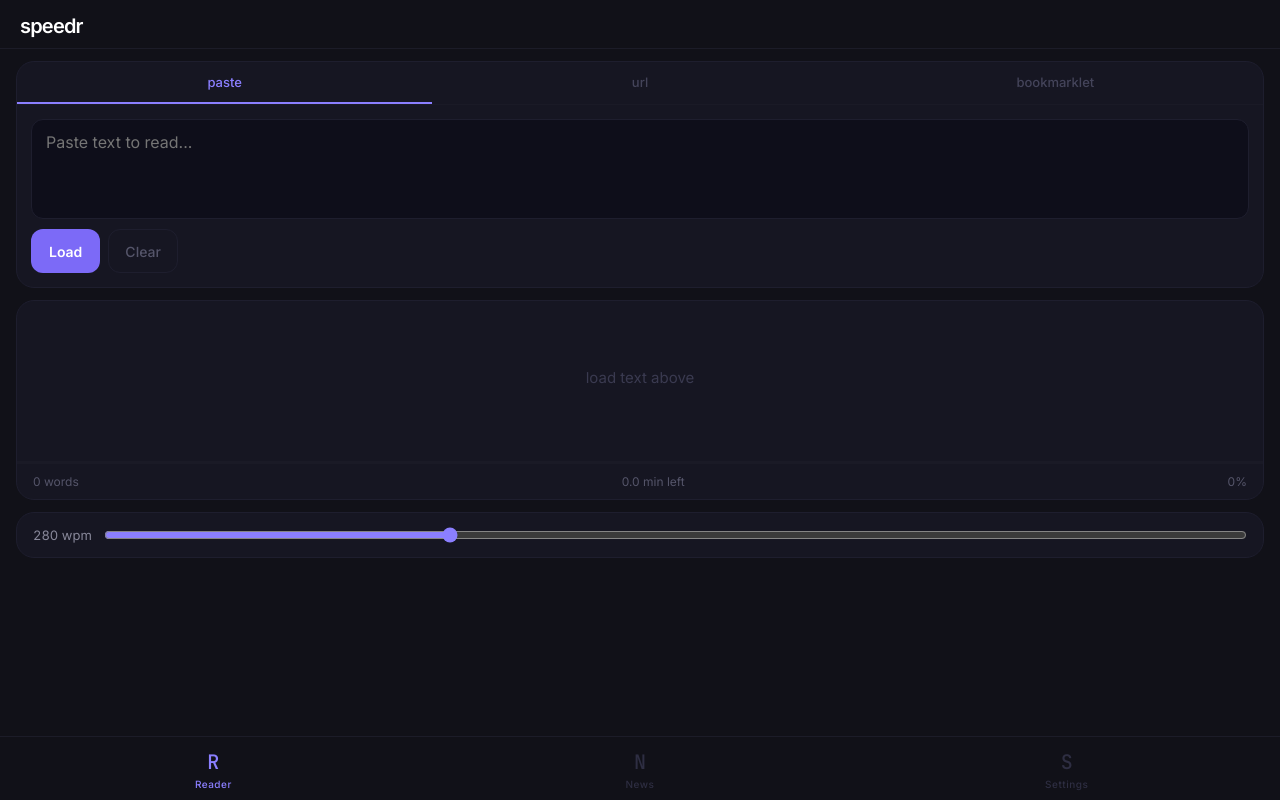
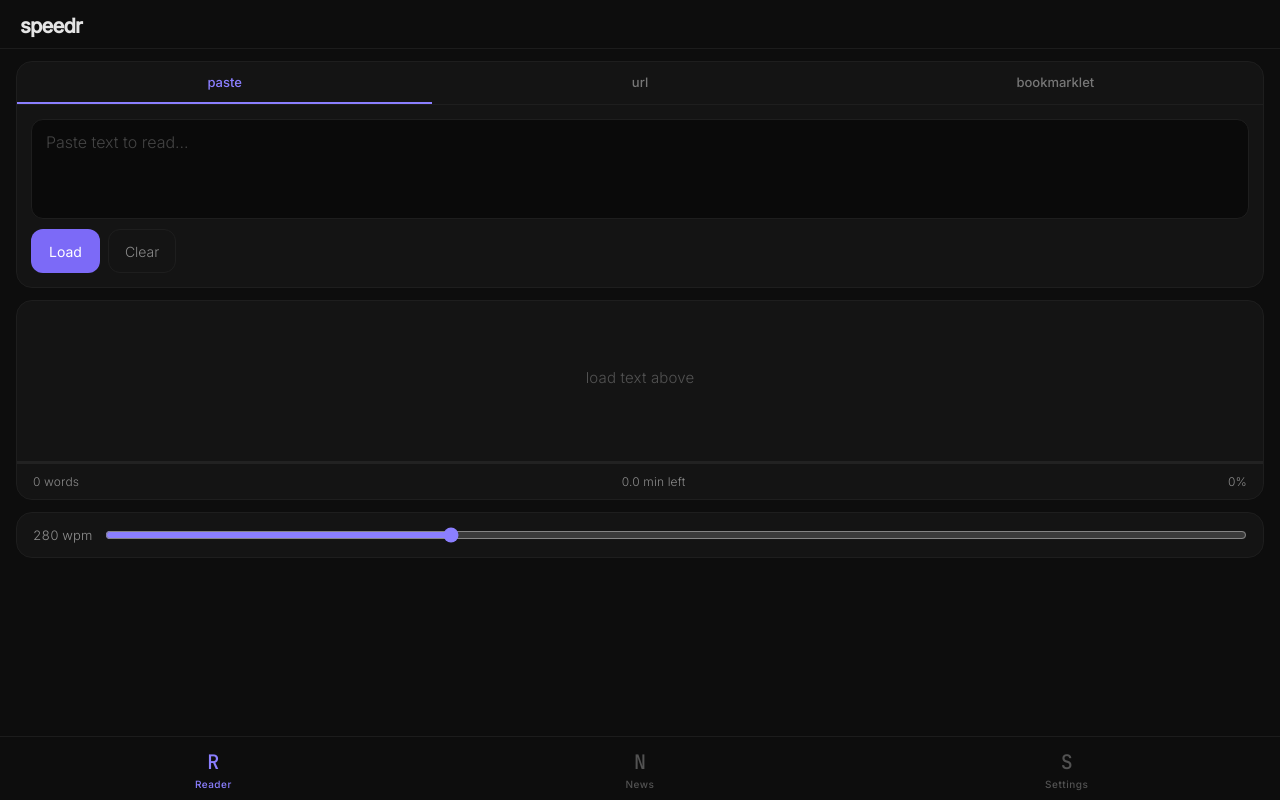
Before and after one commit to k269x9xzcd-bot/speedr, a React (Vite) app: page / in a window 1280 px wide. Built offline with nearby package versions, Linux system fonts and the light colour scheme.

Commit message:
LetoReader color palette and font weight

```diff
--- a/src/App.jsx
+++ b/src/App.jsx
@@ -26,47 +26,38 @@ const RSS2JSON = 'https://api.rss2json.com/v1/api.json?rss_url=';
 const DEFAULT_ENABLED = ALL_FEEDS.map(f => f.id);
 
 const GLOBAL_CSS = `
-  @import url('https://fonts.googleapis.com/css2?family=Inter:wght@400;500;600&family=JetBrains+Mono:wght@500&display=swap');
-  *, *::before, *::after { box-sizing: border-box; margin: 0; padding: 0; -webkit-tap-highlight-color: transparent; }
-  html { height: 100%; }
+  @import url('https://fonts.googleapis.com/css2?family=Inter:wght@300;400;500&family=JetBrains+Mono:wght@400;500&display=swap');
+  *, *::before, *::after { box-sizing:border-box; margin:0; padding:0; -webkit-tap-highlight-color:transparent; }
+  html { height:100%; }
   body {
-    height: 100%;
-    background: #111118;
-    color: #f0f0f8;
-    font-family: 'Inter', system-ui, sans-serif;
-    -webkit-font-smoothing: antialiased;
-    overscroll-behavior: none;
-    overflow: hidden;
-    position: fixed;
-    width: 100%;
-    -webkit-user-select: none;
-    user-select: none;
+    height:100%;
+    background:#0d0d0d;
+    color:#e0e0e0;
+    font-family:'Inter',system-ui,sans-serif;
+    font-weight:300;
+    letter-spacing:0.01em;
+    -webkit-font-smoothing:antialiased;
+    -moz-osx-font-smoothing:grayscale;
+    overscroll-behavior:none;
+    overflow:hidden;
+    position:fixed;
+    width:100%;
+    -webkit-user-select:none;
+    user-select:none;
   }
-  #root { height: 100%; }
-  input, textarea, button { font-family: inherit; }
-  textarea, input { -webkit-user-select: text; user-select: text; }
-  ::-webkit-scrollbar { display: none; }
-  * { scrollbar-width: none; }
-
-  @keyframes fadeIn  { from{opacity:0} to{opacity:1} }
-  @keyframes fadeOut { from{opacity:1} to{opacity:0} }
-  @keyframes slideUp { from{opacity:0;transform:translateY(10px)} to{opacity:1;transform:translateY(0)} }
-  @keyframes pulse   { 0%,100%{opacity:1} 50%{opacity:0.25} }
-
-  .slide-up { animation: slideUp 0.2s ease-out both; }
-
-  .ui-layer {
-    transition: opacity 0.35s ease, transform 0.35s ease;
-  }
-  .ui-layer.hidden {
-    opacity: 0;
-    pointer-events: none;
-    transform: translateY(-6px);
-  }
-
-  /* landscape: make reader fill viewport */
-  @media (orientation: landscape) {
-    .reader-stage { height: calc(100dvh - 120px) !important; font-size: clamp(22px, 5vh, 36px) !important; }
+  #root { height:100%; }
+  input,textarea,button { font-family:inherit; font-weight:300; }
+  textarea,input { -webkit-user-select:text; user-select:text; }
+  ::placeholder { color:#444444; }
+  ::-webkit-scrollbar { display:none; }
+  * { scrollbar-width:none; }
+  @keyframes slideUp { from{opacity:0;transform:translateY(8px)} to{opacity:1;transform:translateY(0)} }
+  @keyframes pulse { 0%,100%{opacity:1} 50%{opacity:0.15} }
+  .slide-up { animation:slideUp 0.18s ease-out both; }
+  .ui-layer { transition:opacity 0.3s ease, transform 0.3s ease; }
+  .ui-layer.hidden { opacity:0; pointer-events:none; transform:translateY(-4px); }
+  @media (orientation:landscape) {
+    .reader-stage { height:calc(100dvh - 100px) !important; }
   }
 `;
 
@@ -104,7 +95,7 @@ function OrpWord({ word }) {
   return (
     <span>
       {s.slice(0,i)}
-      <span style={{color:'#ff5c5c',fontWeight:600}}>{s[i]}</span>
+      <span style={{color:'#ff4444',fontWeight:700}}>{s[i]}</span>
       {s.slice(i+1)}{p}
     </span>
   );
@@ -168,9 +159,9 @@ function CopyButton({ text }) {
     <button onClick={copy} style={{
       marginTop:10, width:'100%', padding:'12px', border:'none',
       borderRadius:12, fontSize:14, fontWeight:600, cursor:'pointer',
-      background: copied ? '#1a3a2a' : '#1a1a2e',
+      background: copied ? '#0f2a1a' : '#222222',
       color: copied ? '#50d89a' : '#8b7fff',
-      border: '1px solid ' + (copied ? '#50d89a' : '#2a2a4a'),
+      border: '1px solid ' + (copied ? '#50d89a' : '#333333'),
       transition:'all 0.2s',
     }}>
       {copied ? 'Copied!' : 'Copy bookmarklet code'}
@@ -309,7 +300,7 @@ export default function App() {
         paddingTop:'env(safe-area-inset-top)',
         paddingLeft:'env(safe-area-inset-left)',
         paddingRight:'env(safe-area-inset-right)',
-        background:'#111118',
+        background:'#0d0d0d',
       }}>
 
         {/* TOP BAR */}
@@ -317,9 +308,9 @@ export default function App() {
           flexShrink:0,
           display:'flex',justifyContent:'space-between',alignItems:'center',
           padding:'14px 20px 10px',
-          borderBottom:'1px solid #1c1c28',
+          borderBottom:'1px solid #1c1c1c',
         }}>
-          <span style={{fontSize:20,fontWeight:600,letterSpacing:-0.8,color:'#ffffff'}}>speedr</span>
+          <span style={{fontSize:20,fontWeight:600,letterSpacing:-0.8,color:'#e5e5e5'}}>speedr</span>
           <div style={{display:'flex',gap:8}}>
             {tab==='news' && (
               <button onClick={()=>setShowSources(s=>!s)} style={showSources?pillActive:pill}>
@@ -343,11 +334,11 @@ export default function App() {
 
               {/* Input card - fades when playing */}
               <div className={`ui-layer${uiFaded?' hidden':''}`} style={card}>
-                <div style={{display:'flex',borderBottom:'1px solid #1a1a26'}}>
+                <div style={{display:'flex',borderBottom:'1px solid #1e1e1e'}}>
                   {['paste','url','bookmarklet'].map(t => (
                     <button key={t} style={{
                       flex:1,padding:'12px 0',border:'none',background:'transparent',
-                      color:inputTab===t?'#8b7fff':'#44445a',
+                      color:inputTab===t?'#8b7fff':'#777777',
                       fontSize:13,fontWeight:500,cursor:'pointer',
                       borderBottom:inputTab===t?'2px solid #8b7fff':'2px solid transparent',
                     }} onClick={()=>setInputTab(t)}>{t}</button>
@@ -373,10 +364,10 @@ export default function App() {
                       </button>
                     </div>
                     {fetchErr && <div style={{color:'#ff6b6b',fontSize:12,marginTop:8,lineHeight:1.5}}>{fetchErr}</div>}
-                    {fetching && <div style={{color:'#44445a',fontSize:12,marginTop:8,animation:'pulse 1.4s infinite'}}>Extracting article...</div>}
+                    {fetching && <div style={{color:'#737373',fontSize:12,marginTop:8,animation:'pulse 1.4s infinite'}}>Extracting article...</div>}
                   </>}
                   {inputTab==='bookmarklet' && <>
-                    <p style={{fontSize:13,color:'#55556a',lineHeight:1.7,marginBottom:12}}>
+                    <p style={{fontSize:13,color:'#8a8a8a',lineHeight:1.7,marginBottom:12}}>
                       On iPhone: bookmark any page, edit it, replace the URL with this code. Tap the button to copy it.
                     </p>
                     <textarea readOnly value={bookmarkletCode} rows={3}
@@ -409,24 +400,24 @@ export default function App() {
                   minHeight: playing ? 0 : 160,
                 }}>
                   {fetching ? (
-                    <div style={{color:'#44445a',fontSize:14,animation:'pulse 1.4s infinite'}}>loading...</div>
+                    <div style={{color:'#737373',fontSize:14,animation:'pulse 1.4s infinite'}}>loading...</div>
                   ) : !chunks.length ? (
                     <div style={{textAlign:'center'}}>
-                      <div style={{color:'#3a3a50',fontSize:15,marginBottom:8}}>load text above</div>
+                      <div style={{color:'#525252',fontSize:15,marginBottom:8}}>load text above</div>
                     </div>
                   ) : done ? (
                     <span style={{color:'#50d89a',fontSize:18,fontWeight:600}}>done</span>
                   ) : idx===0 && !playing ? (
                     <div style={{textAlign:'center'}}>
-                      <div style={{color:'#44445a',fontSize:15,marginBottom:6}}>hold to read</div>
-                      <div style={{color:'#2a2a3a',fontSize:12}}>release to pause</div>
+                      <div style={{color:'#737373',fontSize:15,marginBottom:6}}>hold to read</div>
+                      <div style={{color:'#525252',fontSize:12}}>release to pause</div>
                     </div>
                   ) : (
                     <div style={{
                       fontFamily:"'JetBrains Mono',monospace",
-                      fontSize:'clamp(26px,6.5vw,44px)',
-                      textAlign:'center',lineHeight:1.35,
-                      letterSpacing:0.5,color:'#ffffff',
+                      fontSize:'clamp(28px,7vw,48px)',
+                      textAlign:'center',lineHeight:1.3,
+                      letterSpacing:0.3,color:'#e8e8e8',
                       fontWeight:500,
                     }}>
                       <ChunkView chunk={currentChunk}/>
@@ -435,13 +426,13 @@ export default function App() {
                 </div>
 
                 {/* Progress bar */}
-                <div style={{height:3,background:'#1a1a26',flexShrink:0}}>
+                <div style={{height:3,background:'#222222',flexShrink:0}}>
                   <div style={{height:'100%',width:progress+'%',background:'#7c6af7',transition:'width 0.12s linear'}}/>
                 </div>
 
                 {/* Stats - fade when playing */}
                 <div className={`ui-layer${uiFaded?' hidden':''}`}
-                  style={{display:'flex',justifyContent:'space-between',padding:'10px 16px',fontSize:12,color:'#55556a',flexShrink:0}}>
+                  style={{display:'flex',justifyContent:'space-between',padding:'10px 16px',fontSize:12,color:'#8a8a8a',flexShrink:0}}>
                   <span>{totalWords.toLocaleString()} words</span>
                   <span>{minsLeft} min left</span>
                   <span>{Math.round(progress)}%</span>
@@ -451,7 +442,7 @@ export default function App() {
               {/* Speed slider - fades when playing */}
               <div className={`ui-layer${uiFaded?' hidden':''}`} style={{...card,padding:'14px 16px'}}>
                 <div style={{display:'flex',alignItems:'center',gap:12}}>
-                  <span style={{fontSize:13,color:'#88889a',minWidth:58,fontVariantNumeric:'tabular-nums'}}>{wpm} wpm</span>
+                  <span style={{fontSize:13,color:'#909090',minWidth:58,fontVariantNumeric:'tabular-nums'}}>{wpm} wpm</span>
                   <input type="range" min={100} max={700} step={10} value={wpm}
                     onChange={e=>setWpm(+e.target.value)}
                     style={{flex:1,accentColor:'#8b7fff',cursor:'pointer'}}/>
@@ -461,7 +452,7 @@ export default function App() {
               {/* Release hint while playing */}
               {playing && (
                 <div style={{
-                  textAlign:'center',fontSize:12,color:'#2a2a3a',
+                  textAlign:'center',fontSize:12,color:'#525252',
                   paddingBottom:8,flexShrink:0,
                   letterSpacing:0.5,
                 }}>release to pause</div>
@@ -477,33 +468,33 @@ export default function App() {
                   <button key={cat} style={{
                     padding:'7px 14px',borderRadius:20,fontSize:13,border:'none',
                     cursor:'pointer',whiteSpace:'nowrap',flexShrink:0,fontWeight:500,
-                    background:category===cat?'#7c6af7':'#171724',
-                    color:category===cat?'#fff':'#55556a',
+                    background:category===cat?'#7c6af7':'#1f1f1f',
+                    color:category===cat?'#fff':'#8a8a8a',
                     transition:'all 0.15s',
                   }} onClick={()=>setCategory(cat)}>{cat}</button>
                 ))}
               </div>
               <div style={card}>
                 {feedLoading ? (
-                  <div style={{padding:48,textAlign:'center',color:'#33334a',fontSize:14,animation:'pulse 1.4s infinite'}}>Loading...</div>
+                  <div style={{padding:48,textAlign:'center',color:'#8a8a8a',fontSize:14,animation:'pulse 1.4s infinite'}}>Loading...</div>
                 ) : visibleItems.length===0 ? (
-                  <div style={{padding:48,textAlign:'center',color:'#33334a',fontSize:14}}>No articles. Enable sources or refresh.</div>
+                  <div style={{padding:48,textAlign:'center',color:'#8a8a8a',fontSize:14}}>No articles. Enable sources or refresh.</div>
                 ) : visibleItems.map((item,i) => (
                   <div key={i} onClick={()=>handleReadArticle(item)} style={{
                     padding:'14px 16px',
-                    borderBottom:i<visibleItems.length-1?'1px solid #191924':'none',
+                    borderBottom:i<visibleItems.length-1?'1px solid #1c1c1c':'none',
                     display:'flex',gap:12,cursor:'pointer',
                   }}>
                     <div style={{flex:1,minWidth:0}}>
                       <div style={{fontSize:11,color:'#7c6af7',marginBottom:5,fontWeight:600,letterSpacing:0.3}}>
                         {item.source} &nbsp; {timeAgo(item.pubDate)}
                       </div>
-                      <div style={{fontSize:15,color:'#e8e8f8',lineHeight:1.45,fontWeight:500}}>{item.title}</div>
+                      <div style={{fontSize:15,color:'#e5e5e5',lineHeight:1.45,fontWeight:500}}>{item.title}</div>
                       {item.description && (
-                        <div style={{fontSize:12,color:'#44445a',marginTop:5,lineHeight:1.5}}>{item.description.slice(0,120)}</div>
+                        <div style={{fontSize:12,color:'#737373',marginTop:5,lineHeight:1.5}}>{item.description.slice(0,120)}</div>
                       )}
                     </div>
-                    <div style={{color:'#2a2a3a',fontSize:16,flexShrink:0,alignSelf:'center'}}>{'>'}</div>
+                    <div style={{color:'#525252',fontSize:16,flexShrink:0,alignSelf:'center'}}>{'>'}</div>
                   </div>
                 ))}
               </div>
@@ -519,7 +510,7 @@ export default function App() {
                 if (!catFeeds.length) return null;
                 return (
                   <div key={cat} style={{...card,marginBottom:10}}>
-                    <div style={{padding:'9px 16px',borderBottom:'1px solid #191924',fontSize:10,color:'#33334a',fontWeight:700,textTransform:'uppercase',letterSpacing:1.2}}>{cat}</div>
+                    <div style={{padding:'9px 16px',borderBottom:'1px solid #1c1c1c',fontSize:10,color:'#8a8a8a',fontWeight:700,textTransform:'uppercase',letterSpacing:1.2}}>{cat}</div>
                     {catFeeds.map((f,i) => {
                       const on = enabledFeeds.includes(f.id);
                       const st = feedStatuses[f.id];
@@ -529,21 +520,21 @@ export default function App() {
                           borderBottom:i<catFeeds.length-1?'1px solid #191924':'none',
                         }}>
                           <div style={{flex:1}}>
-                            <div style={{fontSize:14,color:on?'#e8e8f8':'#44445a',fontWeight:500,transition:'color 0.15s'}}>{f.name}</div>
-                            <div style={{fontSize:11,marginTop:2,color:st==='ok'?'#50d89a':st==='fail'?'#ff6b6b':'#252535'}}>
+                            <div style={{fontSize:14,color:on?'#e5e5e5':'#737373',fontWeight:500,transition:'color 0.15s'}}>{f.name}</div>
+                            <div style={{fontSize:11,marginTop:2,color:st==='ok'?'#4ade80':st==='fail'?'#f87171':'#525252'}}>
                               {st==='ok'?'working':st==='fail'?'failed':'not tested'}
                             </div>
                           </div>
                           <div style={{
                             width:44,height:26,borderRadius:13,flexShrink:0,
-                            background:on?'#7c6af7':'#191924',
-                            border:'1px solid '+(on?'#7c6af7':'#222232'),
+                            background:on?'#7c6af7':'#222222',
+                            border:'1px solid '+(on?'#7c6af7':'#333333'),
                             position:'relative',transition:'background 0.2s',
                           }}>
                             <div style={{
                               position:'absolute',top:3,left:on?21:3,
                               width:18,height:18,borderRadius:9,
-                              background:on?'#fff':'#33334a',
+                              background:on?'#fff':'#737373',
                               transition:'left 0.2s,background 0.2s',
                             }}/>
                           </div>
@@ -554,7 +545,7 @@ export default function App() {
                 );
               })}
               <div style={card}>
-                <div style={{padding:'9px 16px',borderBottom:'1px solid #191924',fontSize:10,color:'#33334a',fontWeight:700,textTransform:'uppercase',letterSpacing:1.2}}>Add RSS feed</div>
+                <div style={{padding:'9px 16px',borderBottom:'1px solid #1c1c1c',fontSize:10,color:'#8a8a8a',fontWeight:700,textTransform:'uppercase',letterSpacing:1.2}}>Add RSS feed</div>
                 <div style={{padding:14,display:'flex',gap:8}}>
                   <input style={{...field,fontSize:14}} placeholder="https://publication.substack.com/feed"
                     value={customUrl} onChange={e=>setCustomUrl(e.target.value)}
@@ -572,14 +563,14 @@ export default function App() {
           {tab==='settings' && (
             <div key="settings" className="slide-up">
               <div style={card}>
-                <div style={{padding:'14px 16px',borderBottom:'1px solid #191924'}}>
+                <div style={{padding:'14px 16px',borderBottom:'1px solid #1c1c1c'}}>
                   <div style={{display:'flex',justifyContent:'space-between',marginBottom:10}}>
-                    <span style={{fontSize:14,color:'#e8e8f8',fontWeight:500}}>Reading speed</span>
+                    <span style={{fontSize:14,color:'#e5e5e5',fontWeight:500}}>Reading speed</span>
                     <span style={{fontSize:14,color:'#8b7fff',fontWeight:600}}>{wpm} WPM</span>
                   </div>
                   <input type="range" min={100} max={700} step={10} value={wpm}
                     onChange={e=>setWpm(+e.target.value)} style={{width:'100%',accentColor:'#8b7fff'}}/>
-                  <div style={{display:'flex',justifyContent:'space-between',fontSize:11,color:'#33334a',marginTop:6}}>
+                  <div style={{display:'flex',justifyContent:'space-between',fontSize:11,color:'#8a8a8a',marginTop:6}}>
                     <span>100</span><span>400</span><span>700</span>
                   </div>
                 </div>
@@ -595,8 +586,8 @@ export default function App() {
                     padding:'13px 16px',gap:16,
                     borderBottom:i<arr.length-1?'1px solid #191924':'none',
                   }}>
-                    <span style={{fontSize:14,color:'#e8e8f8',fontWeight:500,flexShrink:0}}>{k}</span>
-                    <span style={{fontSize:12,color:'#44445a',textAlign:'right',lineHeight:1.5}}>{v}</span>
+                    <span style={{fontSize:14,color:'#e5e5e5',fontWeight:500,flexShrink:0}}>{k}</span>
+                    <span style={{fontSize:12,color:'#737373',textAlign:'right',lineHeight:1.5}}>{v}</span>
                   </div>
                 ))}
               </div>
@@ -609,8 +600,8 @@ export default function App() {
         <div className={`ui-layer${uiFaded?' hidden':''}`} style={{
           flexShrink:0,
           display:'flex',
-          borderTop:'1px solid #1c1c28',
-          background:'#111118',
+          borderTop:'1px solid #1c1c1c',
+          background:'#0d0d0d',
           paddingBottom:'env(safe-area-inset-bottom)',
         }}>
           {[['reader','R','Reader'],['news','N','News'],['settings','S','Settings']].map(([id,icon,label]) => (
@@ -621,9 +612,9 @@ export default function App() {
             }}>
               <span style={{
                 fontSize:20,fontFamily:"'JetBrains Mono',monospace",fontWeight:500,
-                color:tab===id?'#8b7fff':'#2e2e42',
+                color:tab===id?'#8b7fff':'#525252',
               }}>{icon}</span>
-              <span style={{fontSize:10,fontWeight:500,letterSpacing:0.5,color:tab===id?'#8b7fff':'#2e2e42'}}>{label}</span>
+              <span style={{fontSize:10,fontWeight:500,letterSpacing:0.5,color:tab===id?'#8b7fff':'#525252'}}>{label}</span>
             </button>
           ))}
         </div>
@@ -634,32 +625,32 @@ export default function App() {
 }
 
 const card = {
-  background:'#161622',borderRadius:18,
-  border:'1px solid #1e1e2e',overflow:'hidden',
+  background:'#141414',borderRadius:16,
+  border:'1px solid #1e1e1e',overflow:'hidden',
 };
 const field = {
   width:'100%',boxSizing:'border-box',padding:'12px 14px',
-  background:'#0e0e1a',color:'#f0f0f8',
-  border:'1px solid #1e1e2e',borderRadius:12,
-  fontSize:16,fontFamily:"'Inter',sans-serif",
+  background:'#0a0a0a',color:'#e0e0e0',
+  border:'1px solid #1e1e1e',borderRadius:12,
+  fontSize:16,fontFamily:"'Inter',sans-serif",fontWeight:300,
   outline:'none',WebkitAppearance:'none',display:'block',
 };
 const btnPrimary = {
   padding:'12px 18px',border:'none',borderRadius:12,
-  fontSize:14,fontWeight:600,cursor:'pointer',
+  fontSize:14,fontWeight:400,cursor:'pointer',
   background:'#7c6af7',color:'#fff',whiteSpace:'nowrap',
   flexShrink:0,minHeight:44,
 };
 const btnGhost = {
-  padding:'12px 16px',border:'1px solid #1e1e2e',borderRadius:12,
-  fontSize:14,fontWeight:500,cursor:'pointer',
-  background:'transparent',color:'#55556a',
+  padding:'12px 16px',border:'1px solid #1e1e1e',borderRadius:12,
+  fontSize:14,fontWeight:300,cursor:'pointer',
+  background:'transparent',color:'#888888',
   whiteSpace:'nowrap',minHeight:44,
 };
 const pill = {
-  padding:'7px 14px',border:'1px solid #1e1e2e',borderRadius:20,
-  fontSize:12,fontWeight:500,cursor:'pointer',
-  background:'transparent',color:'#55556a',
+  padding:'7px 14px',border:'1px solid #1e1e1e',borderRadius:20,
+  fontSize:12,fontWeight:400,cursor:'pointer',
+  background:'transparent',color:'#888888',
 };
 const pillActive = {
   ...pill,background:'#7c6af7',color:'#fff',border:'1px solid #7c6af7',
```
